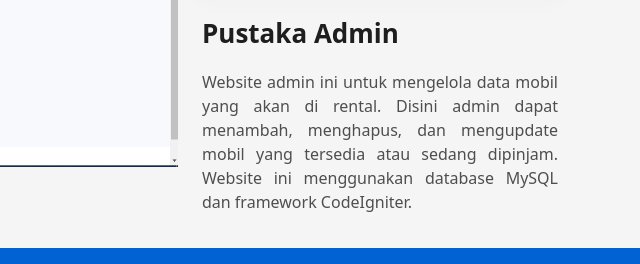
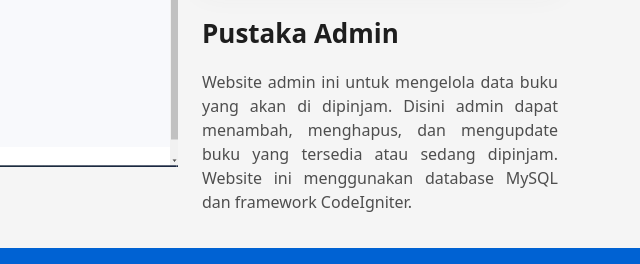
Before and after one commit to soninrfq/soni_nrfq.github.io, a plain HTML site: page details/portfolio-details5.html in a window 1280 px wide. Shown: the part 600-864 px from the top of the page, 640-1280 px from the left. Drawn offline with Linux system fonts and the light colour scheme; files whose address does not match are found by name.

Commit message:
edit deskripsi

```diff
--- a/details/portfolio-details5.html
+++ b/details/portfolio-details5.html
@@ -5,12 +5,12 @@
   <meta charset="utf-8">
   <meta content="width=device-width, initial-scale=1.0" name="viewport">
 
-  <title>Health Care Center Details</title>
+  <title>Pustaka Admin Details</title>
   <meta content="" name="description">
   <meta content="" name="keywords">
 
   <!-- Favicons -->
-  <link href="../assets/img/favicon.png" rel="icon">
+  <link href="../assets/img/faviconn.ico" rel="icon">
   <link href="../assets/img/apple-touch-icon.png" rel="apple-touch-icon">
 
   <!-- Vendor CSS Files -->
@@ -118,8 +118,8 @@
             <div class="portfolio-description">
               <h2>Pustaka Admin</h2>
               <p>
-                Website admin ini untuk mengelola data mobil yang akan di rental. Disini admin dapat menambah,
-                menghapus, dan mengupdate mobil yang tersedia atau sedang dipinjam. Website ini menggunakan
+                Website admin ini untuk mengelola data buku yang akan di dipinjam. Disini admin dapat menambah,
+                menghapus, dan mengupdate buku yang tersedia atau sedang dipinjam. Website ini menggunakan
                 database MySQL dan framework CodeIgniter.
               </p>
             </div>
```
